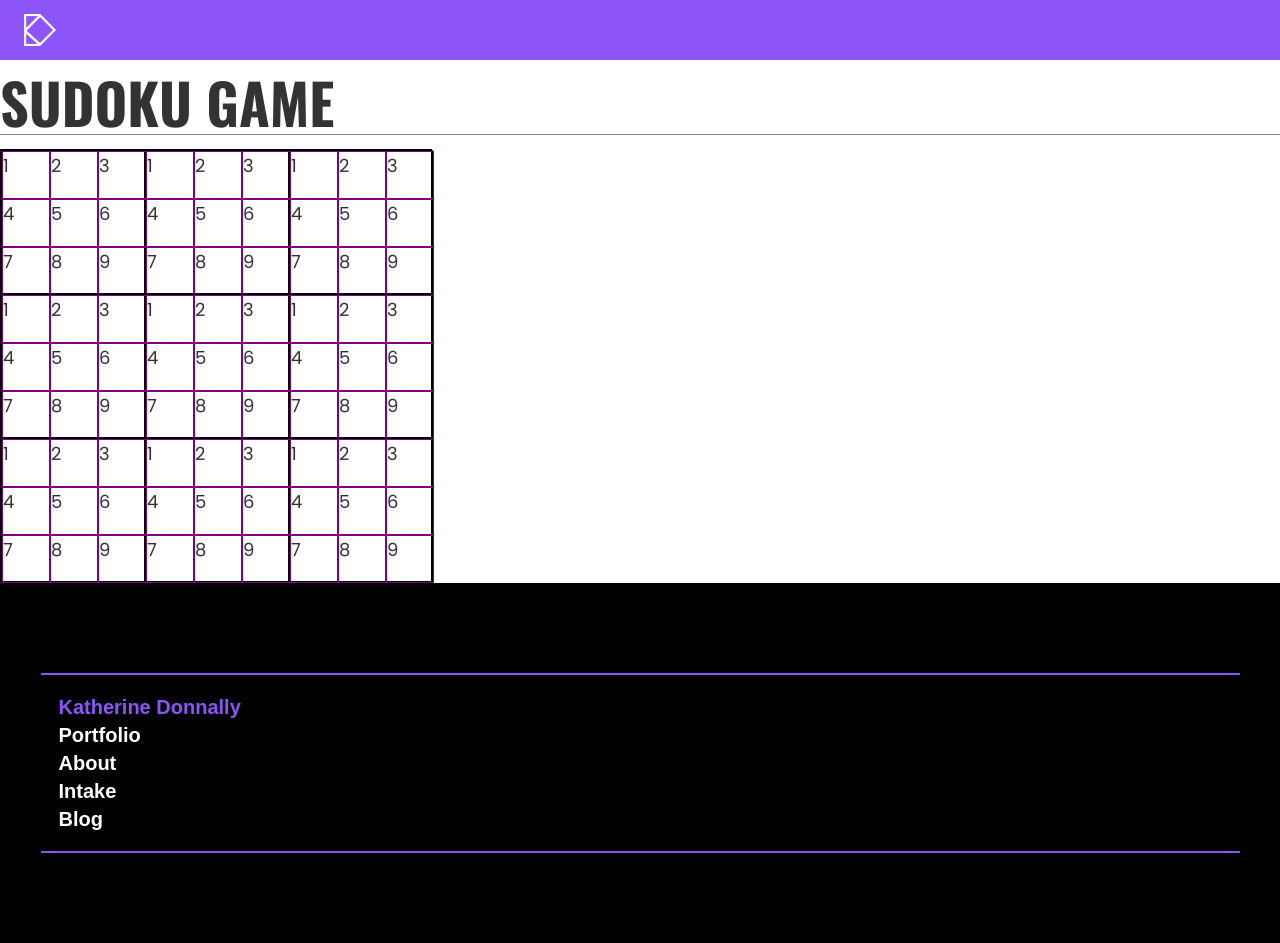
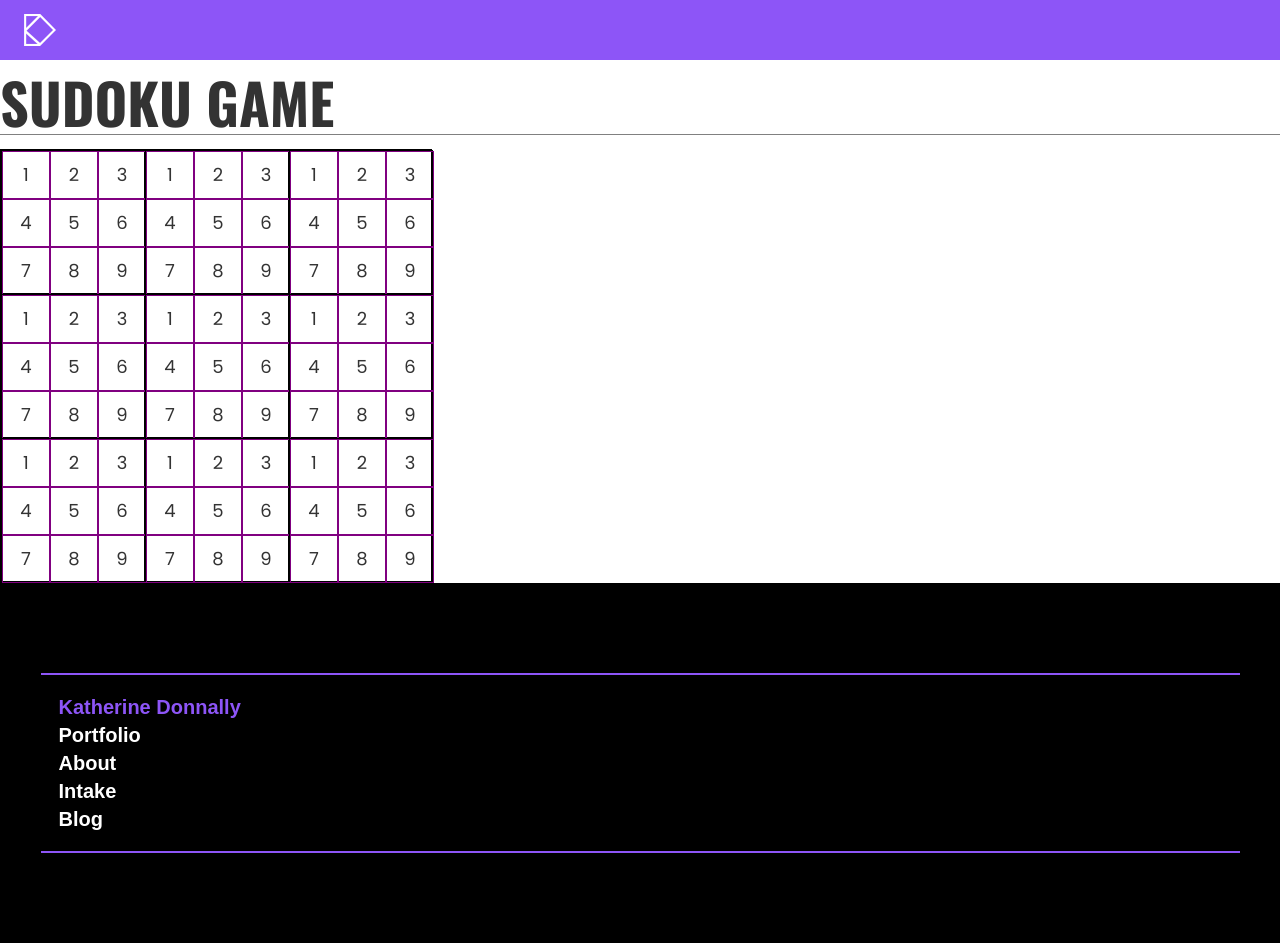
Before and after one commit to kbdonnally/learn-react-2, a Jekyll site: the page built from index.html, in a window 1280 px wide. Built offline with Jekyll 4.4.1, drawn with Linux system fonts in a browser that asks for light colours; some web fonts are replaced.

Commit message:
Center align numbers in grids

```diff
--- a/assets/css/_sass/_sudoku.scss
+++ b/assets/css/_sass/_sudoku.scss
@@ -33,12 +33,16 @@
 }
 
 // individual nums
+.sudoku__number-wrapper {
+	border: 1px solid purple;
+	display: grid;
+	height: .5in;
+	width: .5in;
+}
+
 .sudoku__number {
-	border: 1px solid purple;
 	align-self: center;
 	justify-self: center;
-	height: .5in;
-	width: .5in;
 }
 
 // ----------- Rows: ----------------
```
